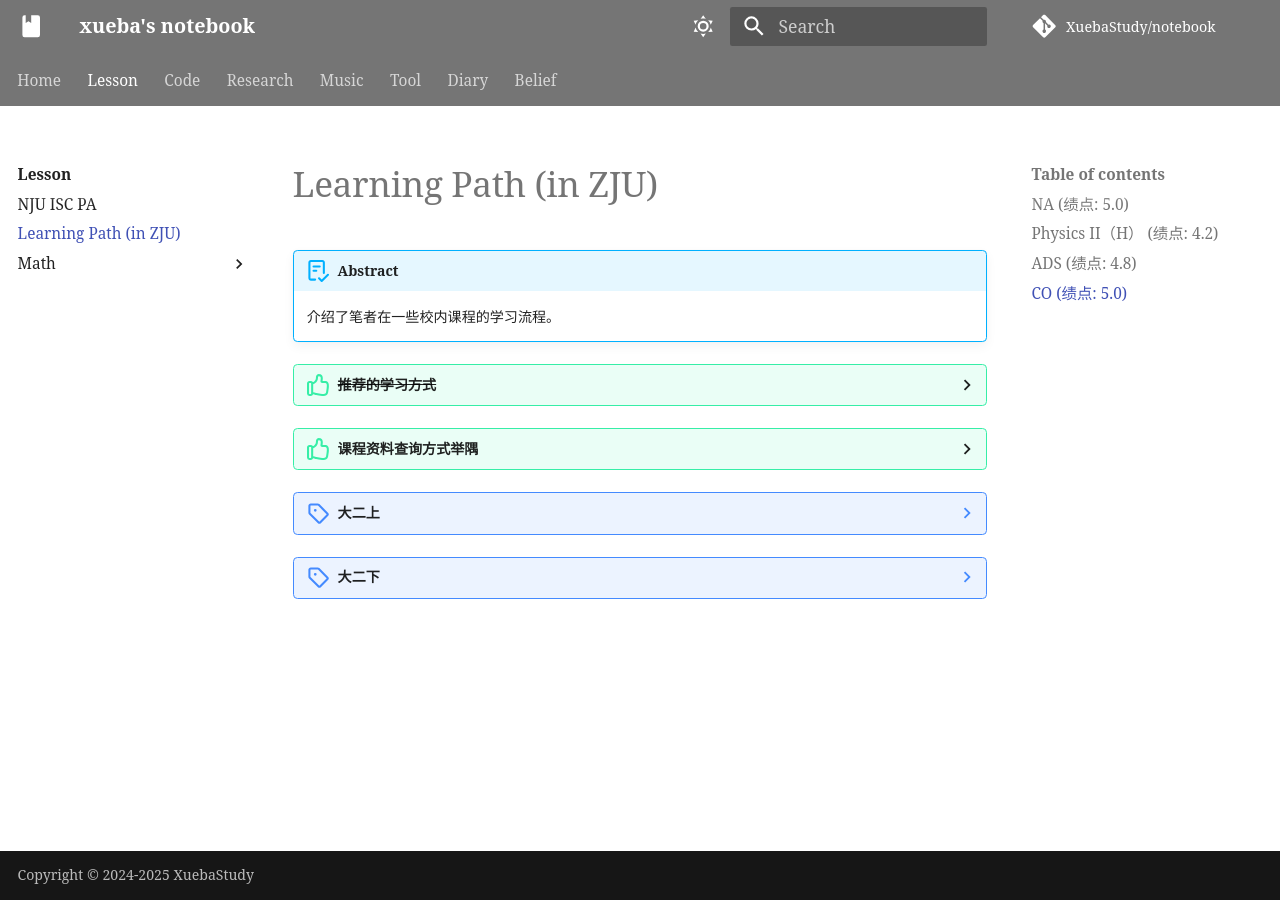
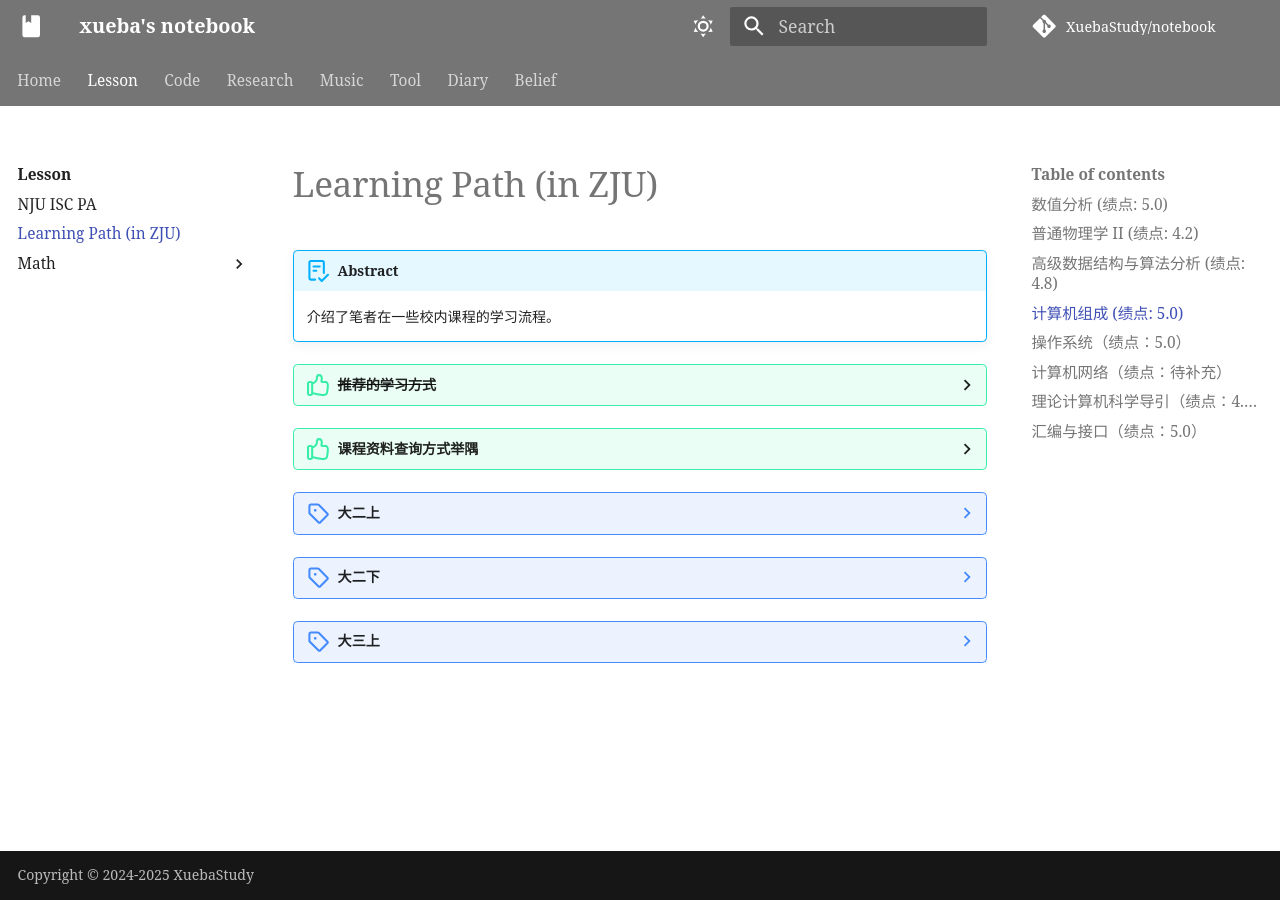
Before and after one commit to XuebaStudy/notebook, an MkDocs documentation site: the page built from docs/Lesson/How_1.md, in a window 1280 px wide. Built offline with MkDocs 1.6.1 and Material for MkDocs 9.7.7, drawn with Linux system fonts in a browser that asks for light colours; some web fonts are replaced; comment, search, counter and statistics services are not loaded; a style sheet for code colours, icons or effects is not loaded.

Commit message:
Date 2026.1.24

```diff
--- a/docs/Lesson/How_1.md
+++ b/docs/Lesson/How_1.md
@@ -23,7 +23,7 @@
     - 几位学长的“课程资料汇总”
 
 ??? note "大二上"
-    ## NA (绩点: 5.0)
+    ## 数值分析 (绩点: 5.0)
     - 在实例中检验似懂非懂的知识
     - 历年卷 good
     - Notebook : [jiepeng](https://note.jiepeng.tech/CS/NA/) / [Jianjun Zhou's](https://zhoutimemachine.github.io/note/courses/numerical/analysis/)
@@ -40,7 +40,7 @@
 
     ---
 
-    ## Physics II（H） (绩点: 4.2)
+    ## 普通物理学 II (绩点: 4.2)
     Pre:  《新概念物理》(讲解)
 
     Dur:  提炼PPT & 《新概念物理》(讲解&习题)
@@ -51,7 +51,7 @@
 
     ---
 
-    ## ADS (绩点: 4.8)
+    ## 高级数据结构与算法分析 (绩点: 4.8)
     - 勿忘随时整理错题
     - Notebook : [Isshiki修's](https://note.isshikih.top/cour_note/D2CX_AdvancedDataStructure/) / [NoughtQ](https://note.noughtq.top/algorithms/ads/)
 
@@ -66,7 +66,7 @@
     More:  书 & 网上找更多资料自学 —— Leetcode实战
 
     ---
-    ## CO (绩点: 5.0)
+    ## 计算机组成 (绩点: 5.0)
     - Notebook : [NoughtQ](https://note.noughtq.top/system/co/)
 
     Pre: None
@@ -81,3 +81,44 @@
 
 ??? note "大二下"
     原本是有的，但最后没能真正贯彻，无论最后成绩好不好，我都已无颜记录......
+
+
+??? note "大三上"
+
+    ## 操作系统（绩点：5.0）
+    Before: 王道预习
+
+    During: 听课&PPT上做笔记
+
+    After: 作业&实验 -> 复习PPT
+
+    - Tips: 认真做实验。3 张 A4 纸有一个“版本答案”，但其实 hit rate 还是比较低的，最好还是结合自己的复习情况进行一定的增改吧
+
+    ---
+
+    ## 计算机网络（绩点：待补充）
+    Before: 王道预习
+
+    During: 听课&精炼老师的PPT&复习王道对应章（跟得上可以适当摸鱼）
+
+    After: xht总复习PPT -> “98好笔记” -> 作业&实验 (-> 继续精炼PPT)
+
+    - Tips: 但王道还缺网络安全这一章的内容，需要看 PPT 或别人的笔记，注意这一章期末占的比例还是不小的，不要以为是什么番外篇，和前面的各个层一样重要。lkj 的 100 题一定要做，好几道原题。我个人觉得教材对应的英文PPT非常烂，该讲的不讲，不该讲的讲一大堆，阅读起来会消耗心理能量
+
+    ---
+
+    ## 理论计算机科学导引（绩点：4.8）
+    Before:
+
+    During: 听课&记笔记（含需课后重听的标记）
+
+    After: 重听智云&补充笔记（->看书）-> 作业
+
+    Review: 笔记 -> 作业 -> 小测
+
+    ## 汇编与接口（绩点：5.0）
+    Before:
+
+    During: 听课&PPT上做笔记
+
+    After: 复习PPT（一般同时重听智云）-> 作业 -> Project
```
Also changed, not shown: 1 other file.
